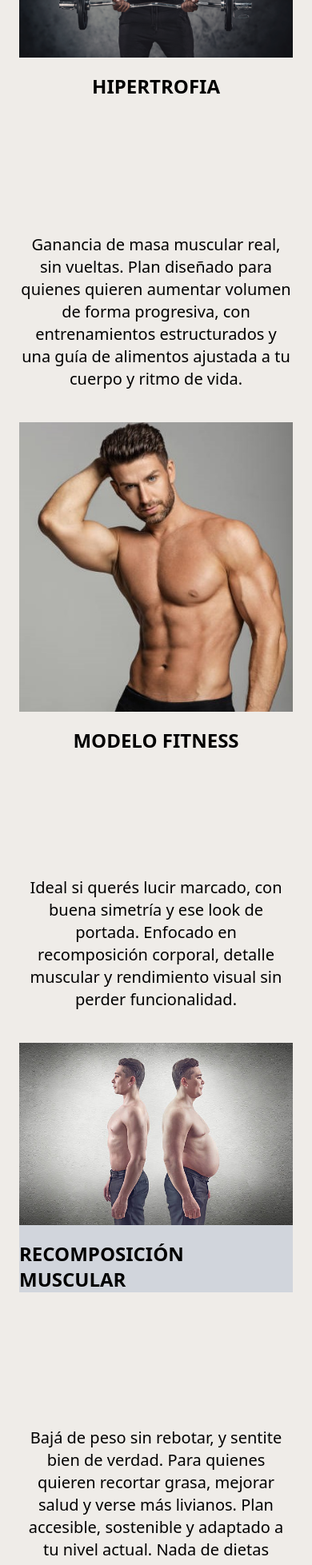
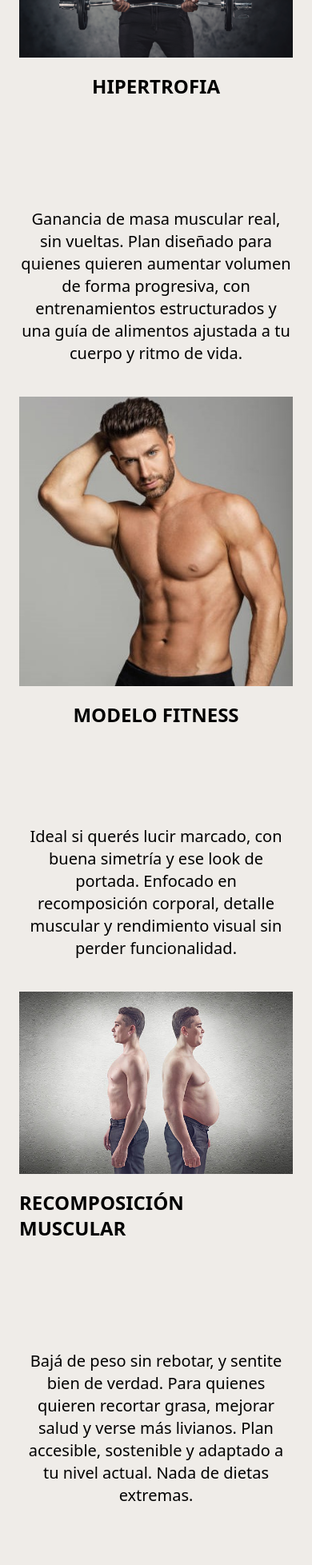
Before and after one commit to MarcoCOGS/papita, a Next.js app: page / in a window 390 px wide. Shown: the part 2173-4130 px from the top of the page at 80% size. Built offline with nearby package versions, Linux system fonts and the light colour scheme.

Commit message:
feat: prueba

```diff
--- a/src/app/page.tsx
+++ b/src/app/page.tsx
@@ -409,7 +409,7 @@ export default function Home() {
             />
             <p className="text-2xl font-bold text-black pt-5">HIPERTROFIA</p>
           </div>
-          <div className="text-xl mt-32 md:mt-16 md:text-lg font-medium text-center w-full max-w-[400px]">
+          <div className="text-xl mt-24 md:mt-16 md:text-lg font-medium text-center w-full max-w-[400px]">
             Ganancia de masa muscular real, sin vueltas. Plan diseñado para quienes quieren aumentar volumen de forma progresiva, con entrenamientos estructurados y una guía de alimentos ajustada a tu cuerpo y ritmo de vida.
           </div>
 
@@ -423,11 +423,11 @@ export default function Home() {
             />
             <p className="text-2xl font-bold text-black pt-5">MODELO FITNESS</p>
           </div>
-          <div className="text-xl mt-32 md:mt-6 md:text-lg font-medium text-center w-full max-w-[400px]">
+          <div className="text-xl mt-24 md:mt-6 md:text-lg font-medium text-center w-full max-w-[400px]">
             Ideal si querés lucir marcado, con buena simetría y ese look de portada. Enfocado en recomposición corporal, detalle muscular y rendimiento visual sin perder funcionalidad.
           </div>
 
-          <div className="flex-1 flex flex-col items-center group cursor-pointer relative h-[400px] max-h-[400px] w-full max-w-[400px] bg-gray-300">
+          <div className="flex-1 flex flex-col items-center group cursor-pointer relative h-[400px] max-h-[400px] w-full max-w-[400px]">
             <img
               src="./flaco5.png"
               alt="Flaco"
@@ -437,7 +437,7 @@ export default function Home() {
             />
             <p className="text-2xl font-bold text-black pt-5 uppercase">Recomposición muscular</p>
           </div>
-          <div className="text-xl mt-32 md:mt-16 md:text-lg font-medium text-center w-full max-w-[400px]">
+          <div className="text-xl mt-24 md:mt-16 md:text-lg font-medium text-center w-full max-w-[400px]">
             Bajá de peso sin rebotar, y sentite bien de verdad. Para quienes quieren recortar grasa, mejorar salud y verse más livianos. Plan accesible, sostenible y adaptado a tu nivel actual. Nada de dietas extremas.
           </div>
         </div>
```
